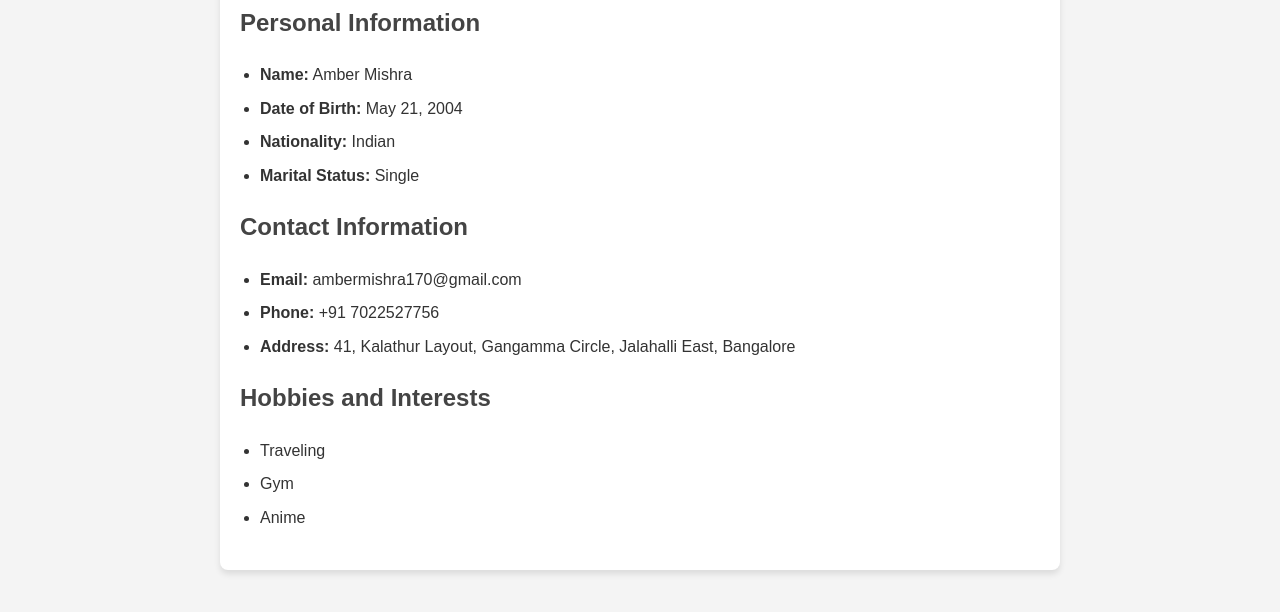
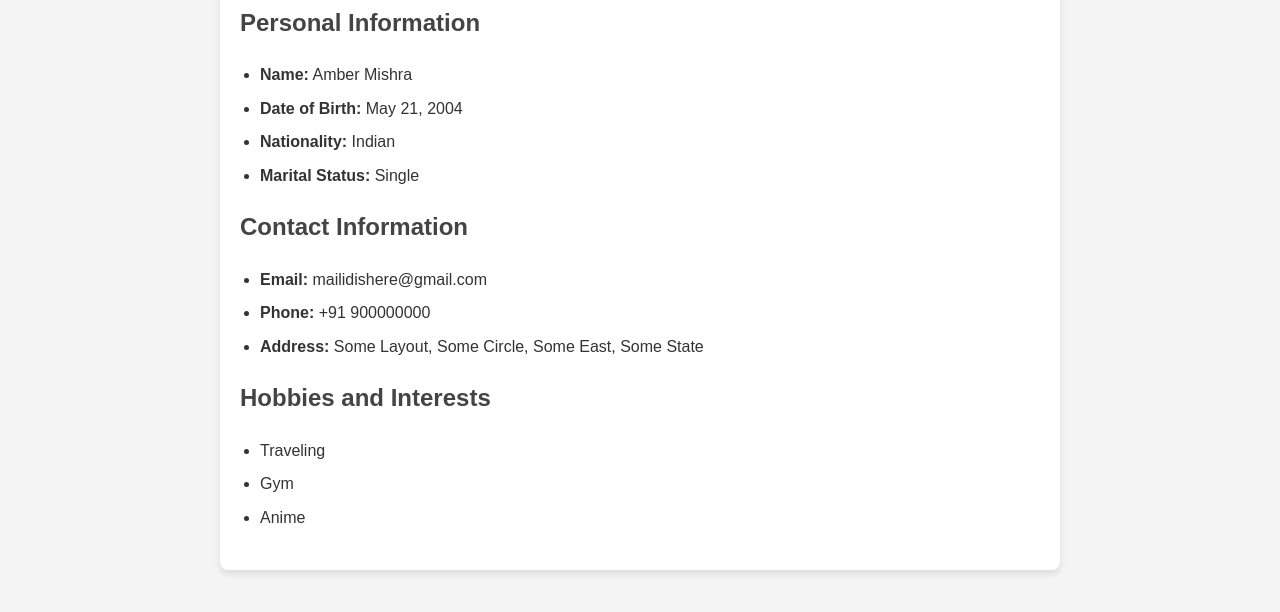
Before and after one commit to jacksdk7033/WebAssignment, a plain HTML site: page bio.html in a window 1280 px wide. Shown: the part 140-752 px from the top of the page. Drawn offline with Linux system fonts and the light colour scheme.

Commit message:
Updated bio

```diff
--- a/bio.html
+++ b/bio.html
@@ -30,9 +30,9 @@
 
             <h2>Contact Information</h2>
             <ul>
-                <li><strong>Email:</strong> ambermishra170@gmail.com</li>
-                <li><strong>Phone:</strong> +91 7022527756</li>
-                <li><strong>Address:</strong> 41, Kalathur Layout, Gangamma Circle, Jalahalli East, Bangalore</li>
+                <li><strong>Email:</strong> mailidishere@gmail.com</li>
+                <li><strong>Phone:</strong> +91 900000000</li>
+                <li><strong>Address:</strong> Some Layout, Some Circle, Some East, Some State</li>
             </ul>
 
             <h2>Hobbies and Interests</h2>
```
